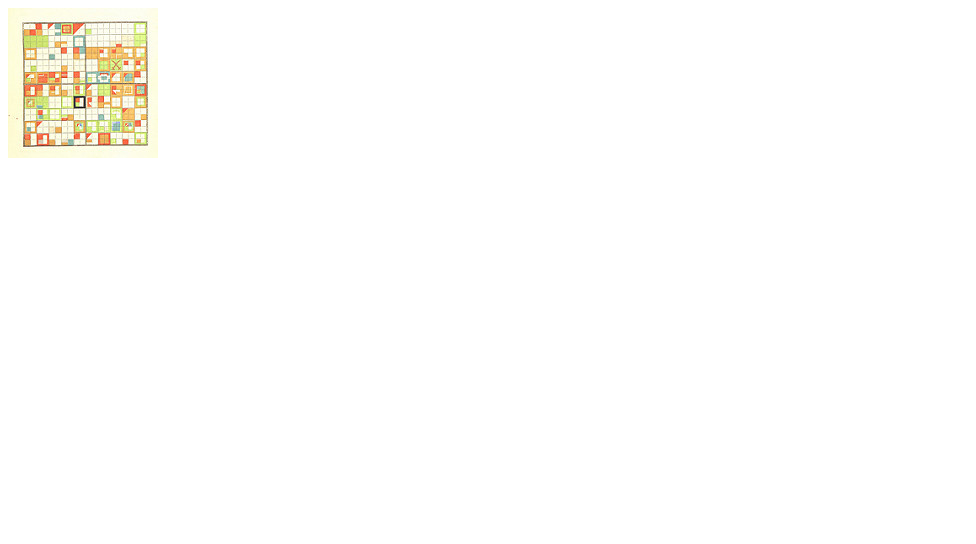
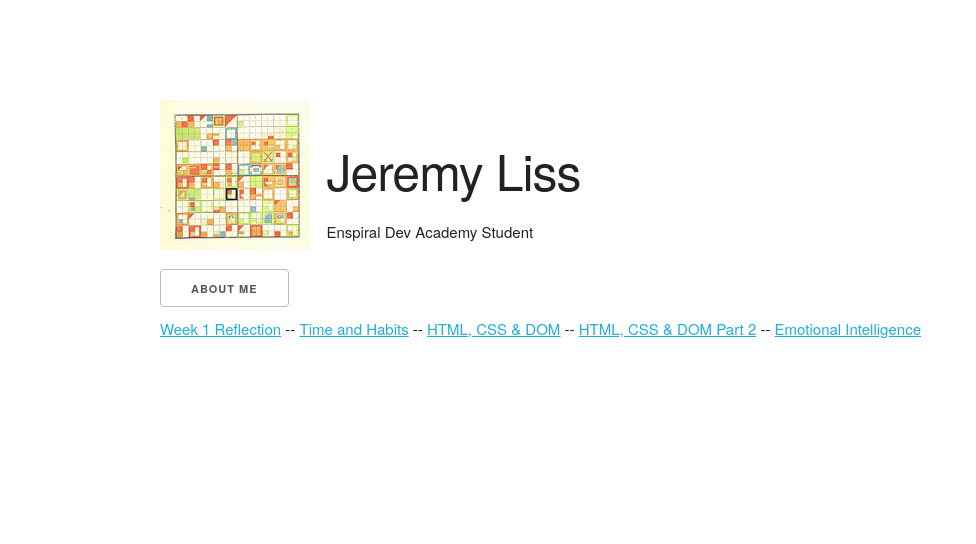
Before and after one commit to jeremy-liss/jeremy-liss.github.io, a plain HTML site: page index.html in a window 1280 px wide. Shown: the whole page, without its empty margins (0-976 px from the left). Drawn offline with nearby package versions, Linux system fonts and the light colour scheme.

Commit message:
add decorative

```diff
--- a/index.html
+++ b/index.html
@@ -4,8 +4,62 @@
     <title>Jeremy Liss</title>
     <meta charset="UTF-8">
 
+    <link rel="stylesheet" href="https://cdnjs.cloudflare.com/ajax/libs/normalize/3.0.3/normalize.css">
+    <link rel="stylesheet" href="https://cdnjs.cloudflare.com/ajax/libs/skeleton/2.0.4/skeleton.css">
+    <link rel="stylesheet" href="styles/main.css">
+
   </head>
   <body>
-    <img src="https://jeremy-liss.github.io/images/colours-small.jpg" alt="">
-  </body>
+
+    <div class="homepage">
+
+      <div class="container">
+
+          <div class="row">
+            <div class="two columns value">
+              <img src="https://jeremy-liss.github.io/images/colours-small.jpg">
+            </div>
+
+            <div class="four columns value">
+              <div class="heading">
+                <h1>Jeremy Liss</h1>
+                <p>
+                  Enspiral Dev Academy Student
+                </p>
+              </div>
+            </div>
+          </div>
+
+
+        <div class="row">
+          <button type="button" name="button">About Me</button>
+        </div>
+
+        <div class="row">
+
+          <a href="https://jeremy-liss.github.io/blog/c1-reflection-blog.html"> Week 1 Reflection</a>
+
+         --
+
+         <a href="https://jeremy-liss.github.io/blog/c1-time-and-habits-blog.html">Time and Habits</a>
+
+         --
+
+         <a href="https://jeremy-liss.github.io/blog/t2-html-css-dom.html">HTML, CSS & DOM</a>
+
+         --
+
+         <a href="https://jeremy-liss.github.io/blog/t2-html-css-dom-p2.html">HTML, CSS & DOM Part 2</a>
+
+         --
+
+         <a href="https://jeremy-liss.github.io/blog/c2-emotional-intelligence.html">Emotional Intelligence</a>
+
+       </div>
+
+     </div>
+   </div>
+
+
+</body>
 </html>
--- /dev/null
+++ b/styles/main.css
@@ -0,0 +1,8 @@
+.homepage {
+  padding-top: 100px;
+  padding-bottom: 200px;
+}
+
+.heading {
+  padding-top: 40px;
+}
```
Also changed, not shown: images/decorative1.jpg (added).
